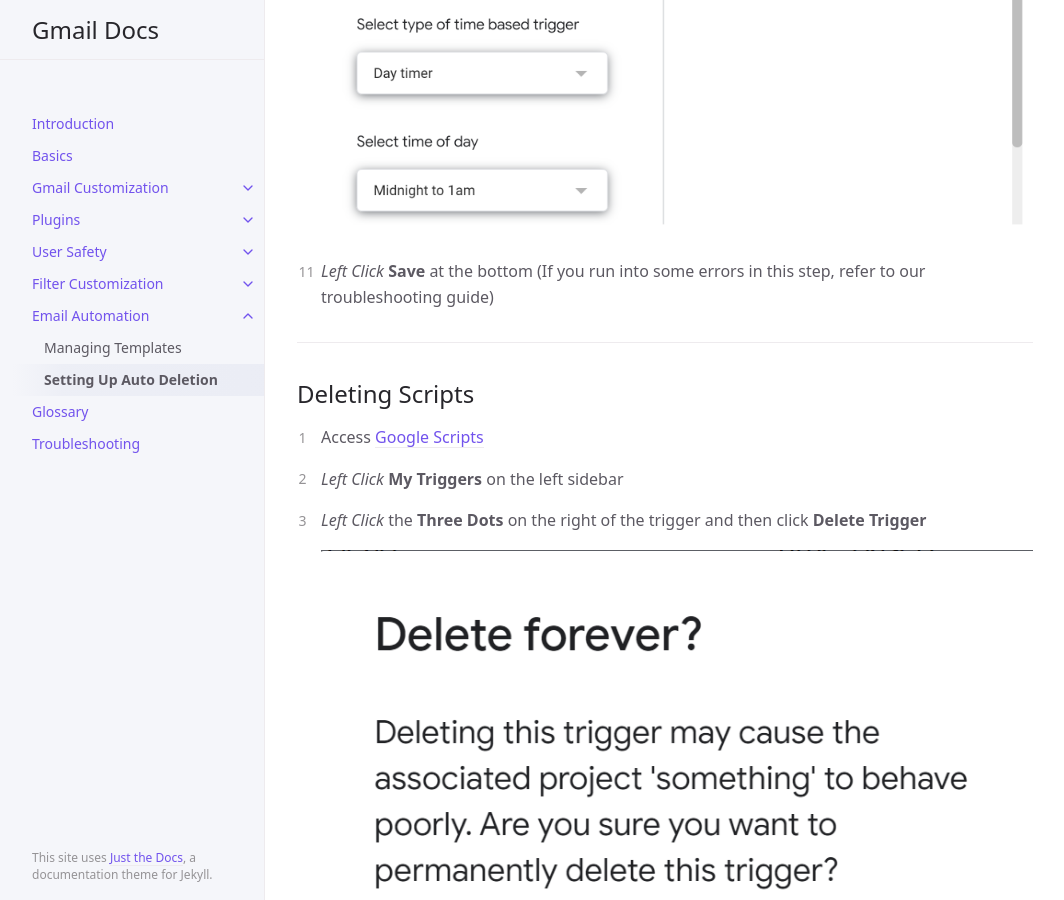
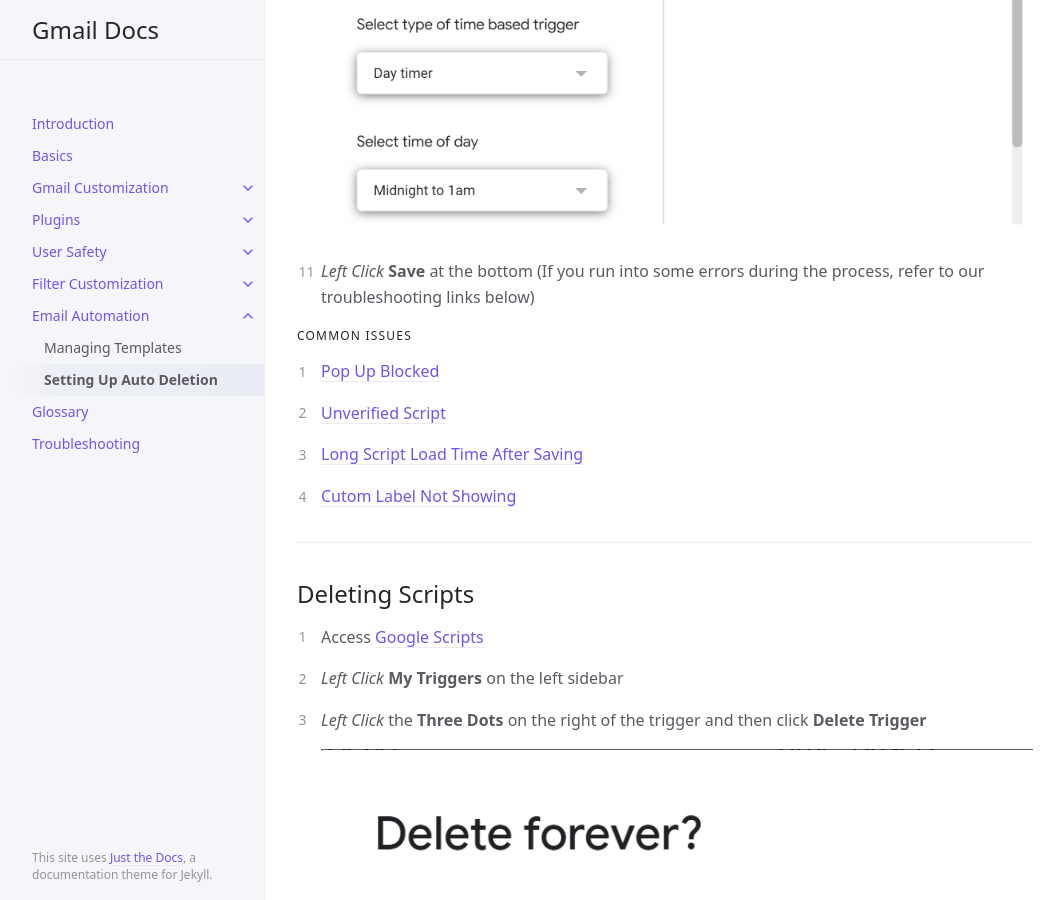
Before and after one commit to Joonior-Programmer/Gmail_Docs, a Jekyll site: the page built from docs/Automation/autoDelete.md, in a window 1280 px wide and 900 px high, scrolled down 3687 px. Shown: the whole window, without its empty margins (107-1171 px from the left). Built offline with Jekyll 4.4.1, drawn with Linux system fonts in a browser that asks for light colours.

Commit message:
troubleshooting links

```diff
--- a/docs/Automation/autoDelete.md
+++ b/docs/Automation/autoDelete.md
@@ -61,7 +61,19 @@ Set up your inbox to automatically delete marked emails after a time period. If
 
     <img src = "https://github.com/Joonior-Programmer/Gmail_Docs/blob/master/assets/images/automationImg/scriptOptions.png?raw=true">
 
-9. *Left Click* **Save** at the bottom (If you run into some errors in this step, refer to our troubleshooting guide)
+9. *Left Click* **Save** at the bottom (If you run into some errors during the process, refer to our troubleshooting links below)
+
+
+#### Common Issues
+
+1. <a href="https://joonior-programmer.github.io/Gmail_Docs/docs/troubleshooting/#pop-up-blocked" target="_blank">Pop Up Blocked</a>
+
+2. <a href="https://joonior-programmer.github.io/Gmail_Docs/docs/troubleshooting/#unverified-script" target="_blank">Unverified Script</a>
+
+3. <a href="https://joonior-programmer.github.io/Gmail_Docs/docs/troubleshooting/#long-script-load-time-after-saving" target="_blank">Long Script Load Time After Saving</a>
+
+4. <a href="https://joonior-programmer.github.io/Gmail_Docs/docs/troubleshooting/#custom-label-not-showing" target="_blank">Cutom Label Not Showing</a>
+
 
 ---
 
```
Also changed, not shown: docs/Plugins/addOns.md (+4 -0 lines), docs/Plugins/googleCalendar.md (+4 -0 lines), docs/User Safety/confidentialEmails.md (+6 -0 lines), docs/troubleshooting.md (+1 -1 lines), docs/utilities/gmailTheme.md (+5 -0 lines).
